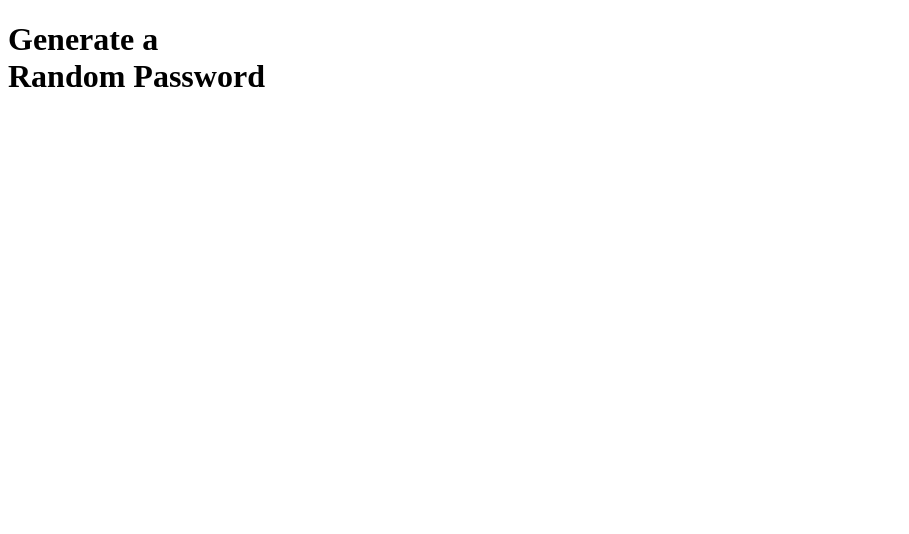
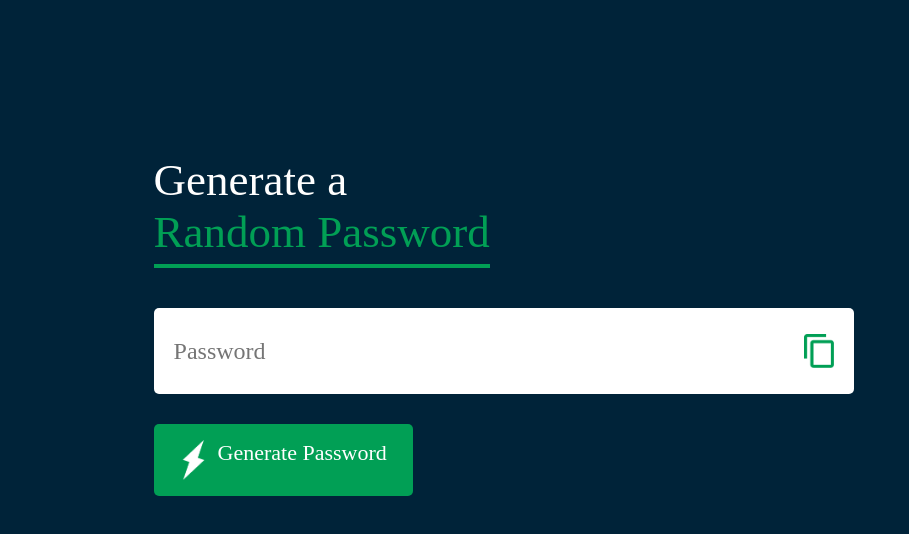
Before and after one commit to gargsona7130/PASSWORD-GENERATOR, a plain HTML site: page index.html in a window 1280 px wide. Shown: the whole page, without its empty margins (0-909 px from the left). Drawn offline with Linux system fonts and the light colour scheme.

Commit message:
Added classes and styling changes

```diff
--- a/index.html
+++ b/index.html
@@ -4,10 +4,16 @@
     <meta charset="UTF-8">
     <meta name="viewport" content="width=device-width, initial-scale=1.0">
     <title> Random Password Generator </title>
+    <link rel="stylesheet" href="style.css">
 </head>
 <body>
     <div class="container">
-        <h1> Generate a <br> Random Password</h1>
+        <h1>Generate a <br> <span> Random Password </span></h1>
+        <div class="display">
+            <input type="text" id="password" placeholder="Password">
+            <img src="images/copy.png">
+        </div>
+        <button> <img src="images/generate.png"> Generate Password </button>
     </div>
 </body>
 </html>
--- a/style.css
+++ b/style.css
@@ -4,3 +4,68 @@
     font-family: 'Poppins' , 'sans-serif';
     box-sizing: border-box;
 }
+
+body{
+    background:#002339;
+    color:#fff;
+}
+
+.container{
+    margin: 12%;
+    width: 90%;
+    max-width: 700px;
+}
+
+.display{
+    width: 100%;
+    margin-top: 50px;
+    margin-bottom: 30px;
+    background: #fff;
+    color: #a57979;
+    display:flex;
+    align-items: center;
+    justify-content: space-between;
+    padding: 26px 20px;
+    border-radius: 5px;
+}
+
+.container h1{
+    font-weight: 500;
+    font-size: 45px;
+}
+
+.container h1 span{
+    color: #019f55;
+    border-bottom: 4px solid #019f55;
+    padding-bottom: 7px;
+}
+
+.display img{
+    width: 30px;
+    cursor: pointer;
+}
+
+.display input{
+    border:0;
+    outline:0;
+    font-size: 24px;
+}
+
+.container button img{
+    width: 28px;
+    margin-right: 10px;
+}
+
+.container button{
+    border : 0;
+    outline : 0;
+    background: #019f55;
+    color: #fff;
+    font-size: 22px;
+    font-weight: 300;
+    display:flex;
+    justify-content: center;
+    padding: 16px 26px;
+    border-radius: 5px;
+    cursor:pointer;
+}
```
